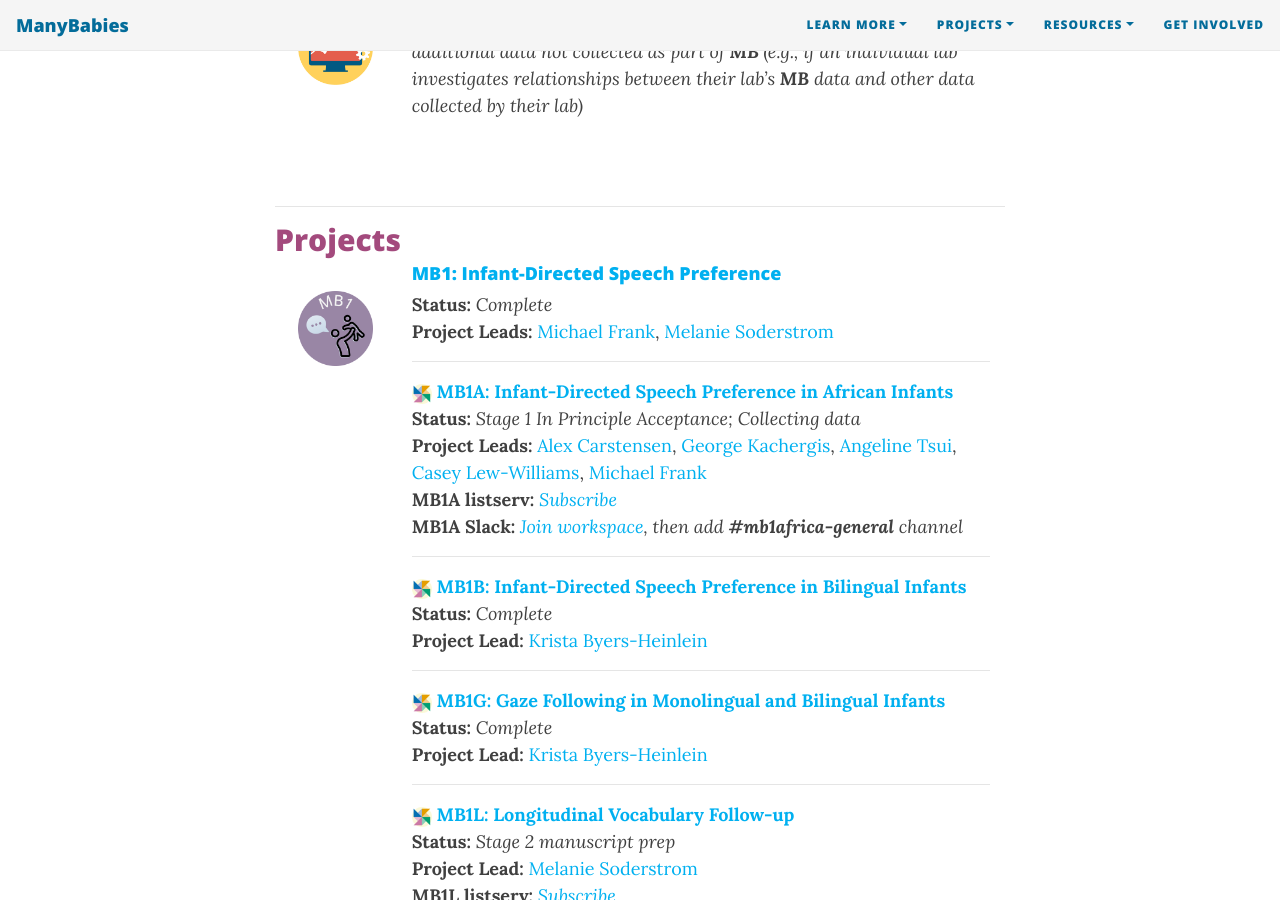
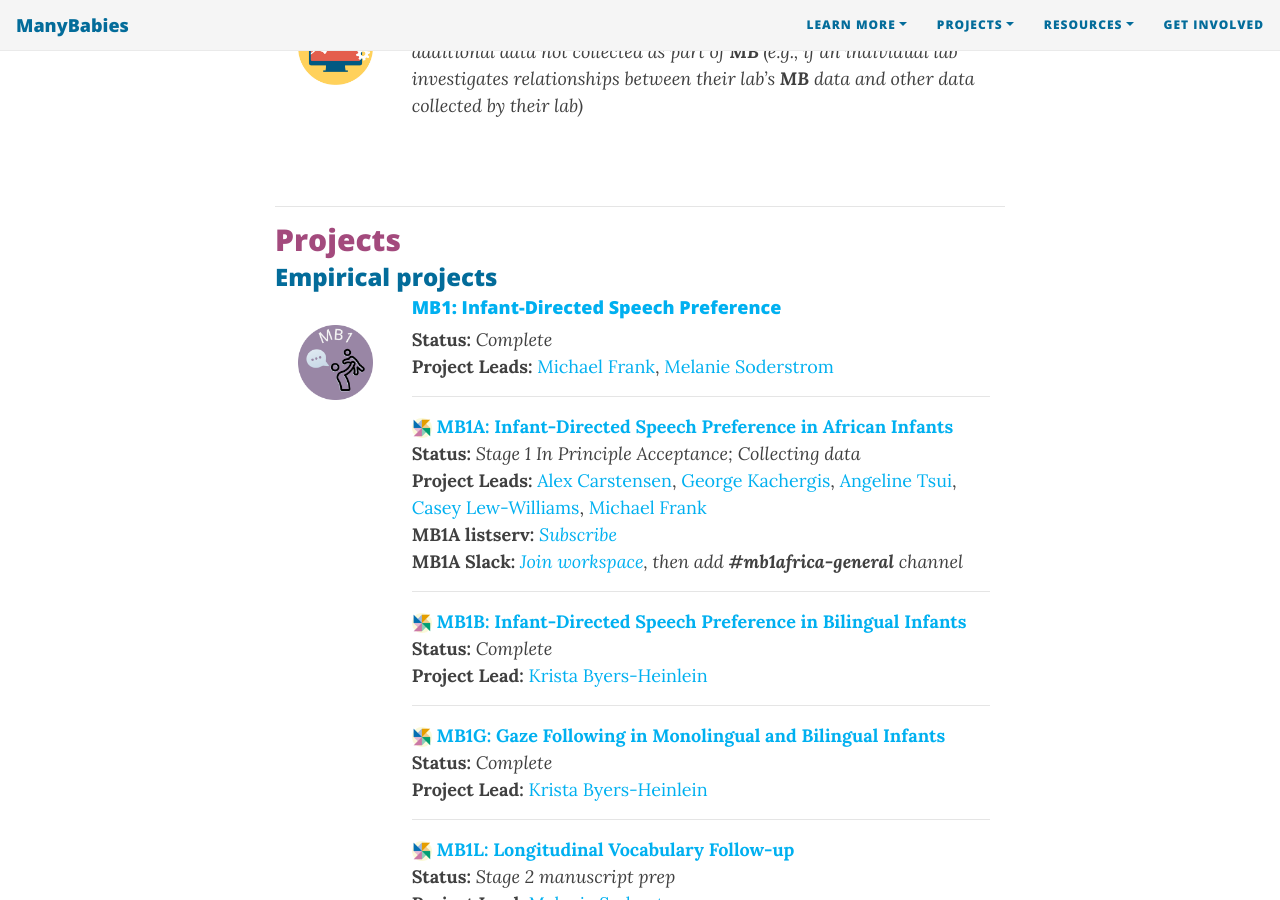
Before and after one commit to manybabies/manybabies.github.io, a Jekyll site: the page built from projects.md, in a window 1280 px wide and 900 px high, scrolled down 615 px. Built offline with Jekyll 4.4.1, drawn with Linux system fonts in a browser that asks for light colours; nearby versions of some CDN libraries; some web fonts are replaced; some of the changed text lies outside the part shown.

Commit message:
Update projects.md

```diff
--- a/projects.md
+++ b/projects.md
@@ -51,6 +51,9 @@
 	  <h2 id="projects">Projects</h2>
   </header>
   <div class="container">
+    <div class="row">
+      <h3>Empirical projects</h3>
+    </div>
     <div class="row">
       <div class="col-sm-2 col-xs-6" align="center">
         <br>
@@ -208,7 +211,10 @@
         <b>MB6 Slack:</b> <i><a href="https://join.slack.com/t/manybabies/shared_invite/zt-1frvx4ulh-b7ge7X6DY8Yl4HgBW1xBXQ">Join workspace</a>, then add <b>#mb6-general</b> channel</i><br>
       </div>
     </div>
-    <hr>
+    <br>
+    <div class="row">
+      <h3>Methodological projects</h3>
+    </div>
     <div class="row">
       <div class="col-sm-2 col-xs-6" align="center">
         <br>
@@ -252,6 +258,7 @@
   </div>
 </section>
 
+<br>
 
 ***
 
```
